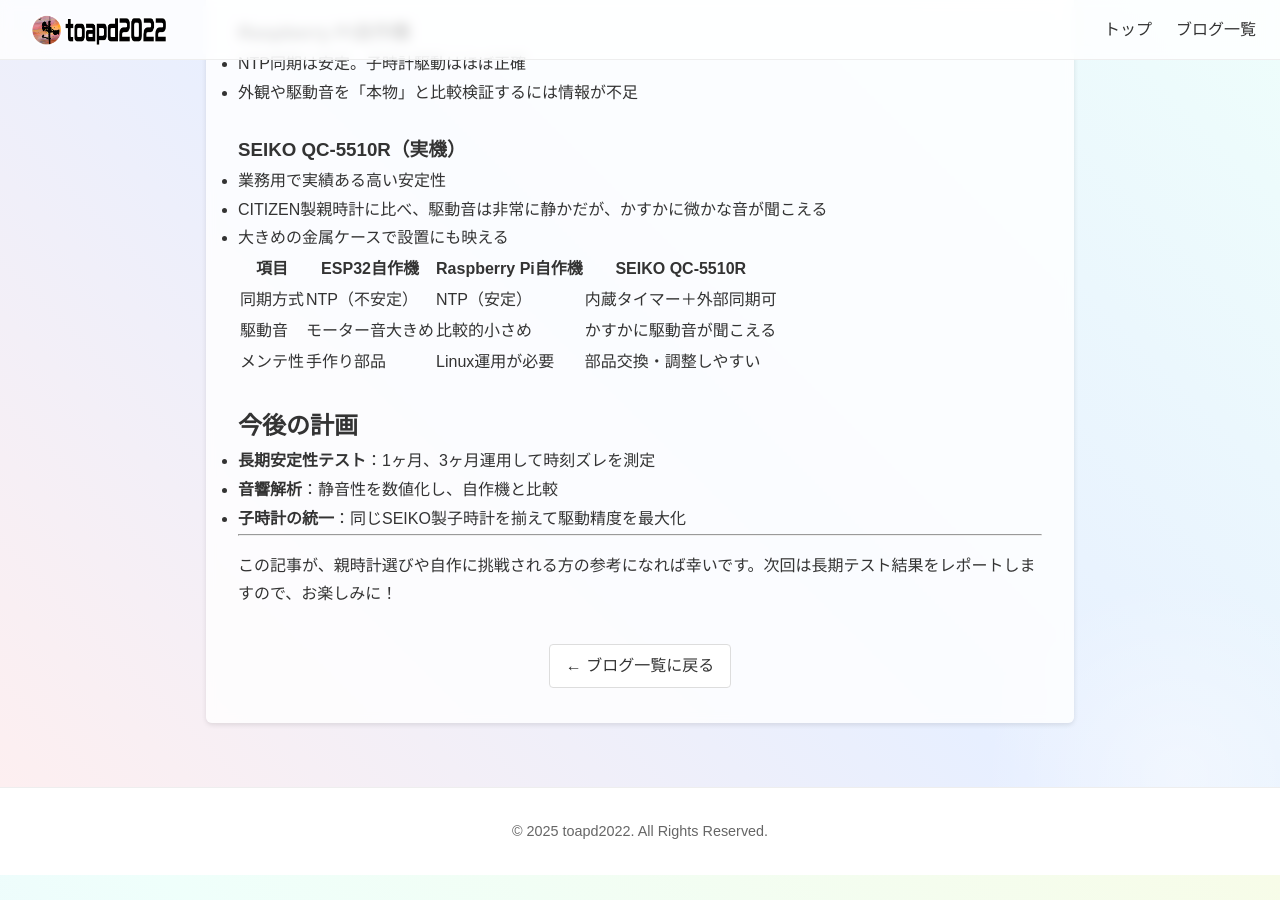
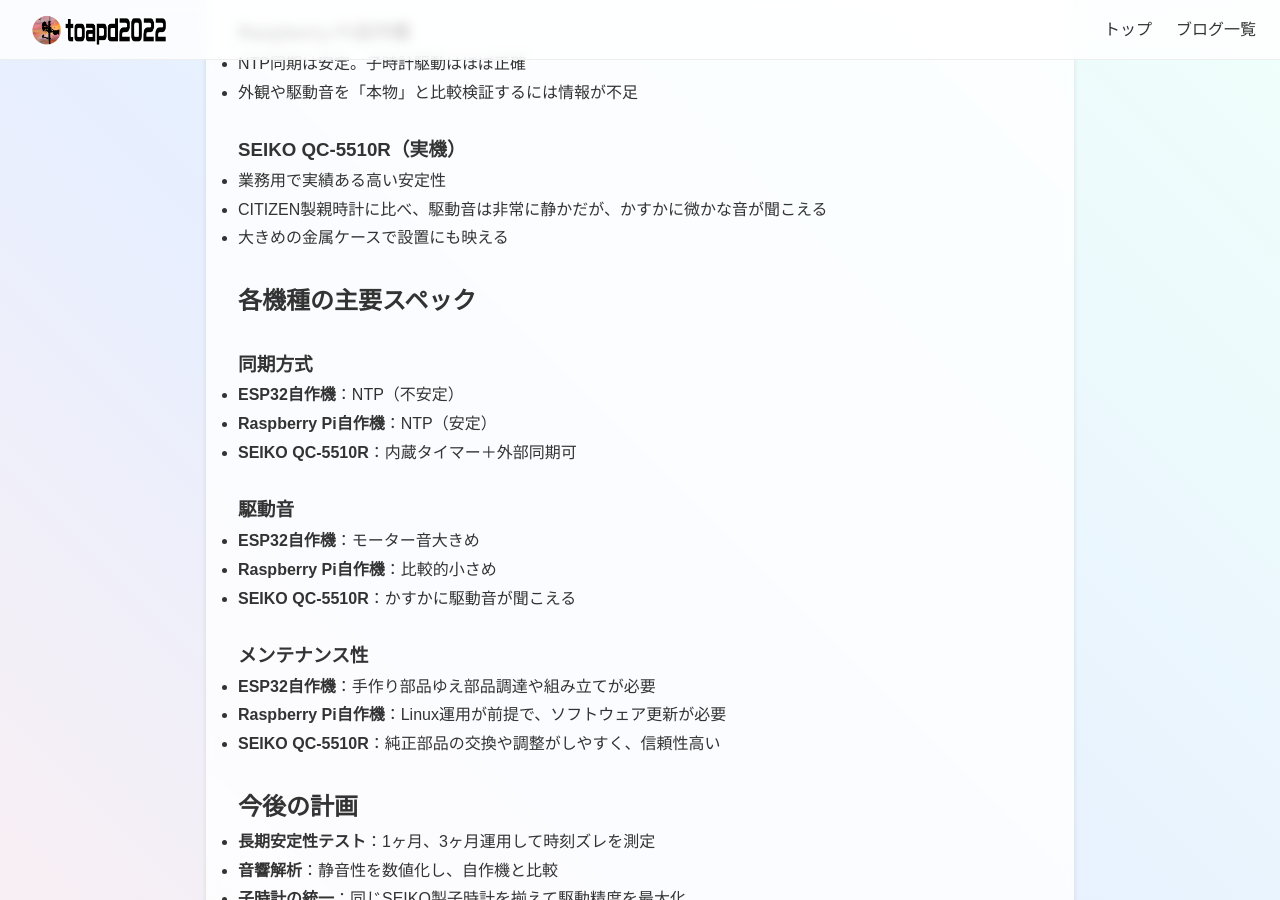
Before and after one commit to toapd2022/toapd2022, a Jekyll site: the page built from _posts/2025-04-17-oyatokei.md, in a window 1280 px wide and 900 px high, scrolled down 1204 px. Built offline with Jekyll 4.4.1, drawn with Linux system fonts in a browser that asks for light colours.

Commit message:
Update 2025-04-17-oyatokei.md

```diff
--- a/_posts/2025-04-17-oyatokei.md
+++ b/_posts/2025-04-17-oyatokei.md
@@ -27,36 +27,22 @@
 - CITIZEN製親時計に比べ、駆動音は非常に静かだが、かすかに微かな音が聞こえる
 - 大きめの金属ケースで設置にも映える
 
-<table>
-  <thead>
-    <tr>
-      <th>項目</th>
-      <th>ESP32自作機</th>
-      <th>Raspberry Pi自作機</th>
-      <th>SEIKO QC‑5510R</th>
-    </tr>
-  </thead>
-  <tbody>
-    <tr>
-      <td>同期方式</td>
-      <td>NTP（不安定）</td>
-      <td>NTP（安定）</td>
-      <td>内蔵タイマー＋外部同期可</td>
-    </tr>
-    <tr>
-      <td>駆動音</td>
-      <td>モーター音大きめ</td>
-      <td>比較的小さめ</td>
-      <td>かすかに駆動音が聞こえる</td>
-    </tr>
-    <tr>
-      <td>メンテ性</td>
-      <td>手作り部品</td>
-      <td>Linux運用が必要</td>
-      <td>部品交換・調整しやすい</td>
-    </tr>
-  </tbody>
-</table>
+## 各機種の主要スペック
+
+### 同期方式
+- **ESP32自作機**：NTP（不安定）
+- **Raspberry Pi自作機**：NTP（安定）
+- **SEIKO QC‑5510R**：内蔵タイマー＋外部同期可
+
+### 駆動音
+- **ESP32自作機**：モーター音大きめ
+- **Raspberry Pi自作機**：比較的小さめ
+- **SEIKO QC‑5510R**：かすかに駆動音が聞こえる
+
+### メンテナンス性
+- **ESP32自作機**：手作り部品ゆえ部品調達や組み立てが必要
+- **Raspberry Pi自作機**：Linux運用が前提で、ソフトウェア更新が必要
+- **SEIKO QC‑5510R**：純正部品の交換や調整がしやすく、信頼性高い
 
 ## 今後の計画
 
```
